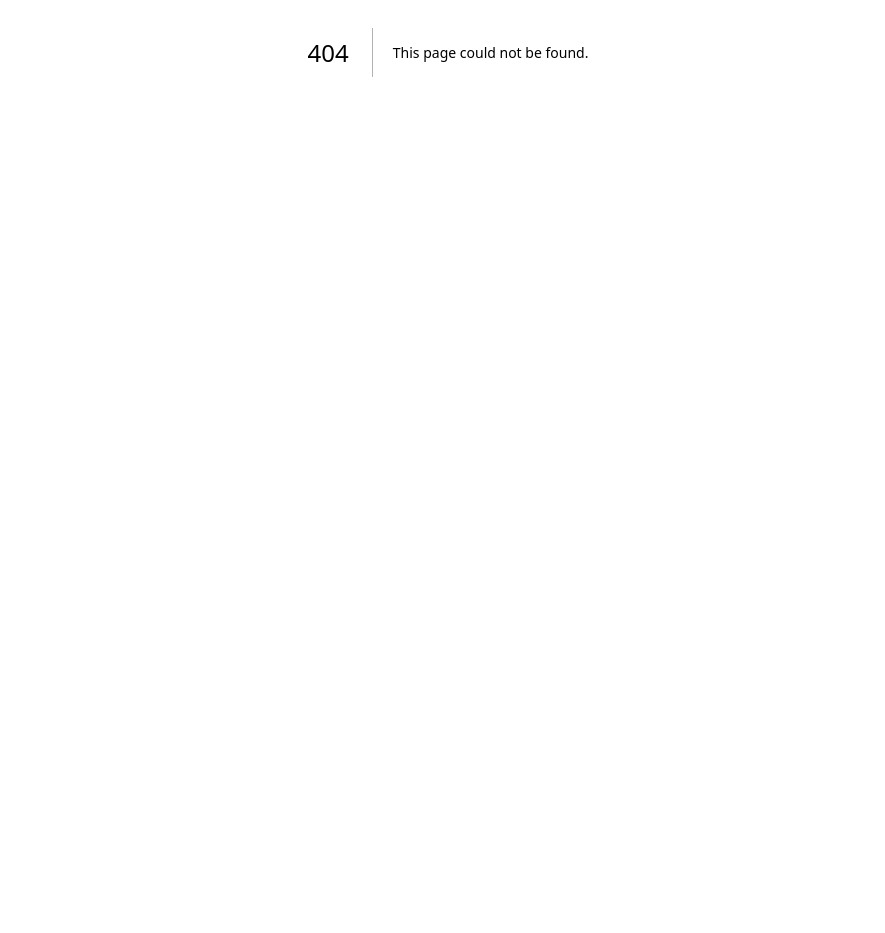
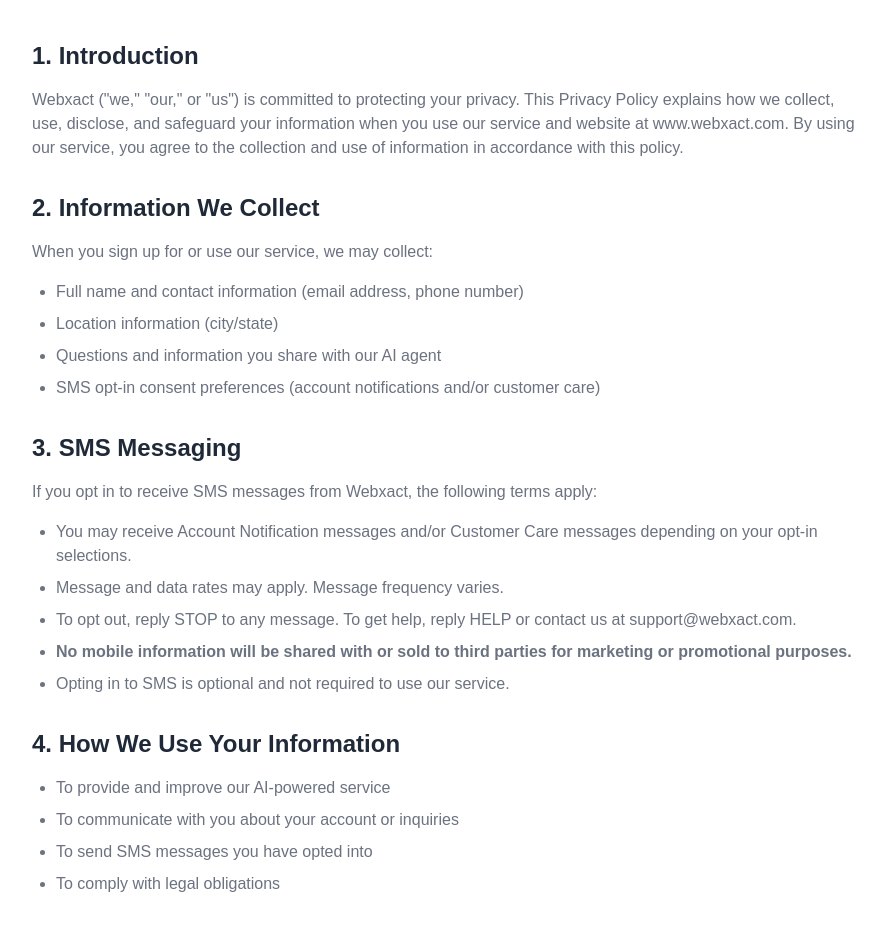
Before and after one commit to Textingman/bume-webxact, a Next.js app: page /privacy in a window 1280 px wide. Before the commit this address had no page. Shown: the part 348-1281 px from the top of the page, without its empty margins (192-1077 px from the left). Before the commit the page ends 800 px from the top, so only its background shows below. Built offline with nearby package versions, Linux system fonts and the light colour scheme.

Commit message:
Initial site setup: Webxact

```diff
--- /dev/null
+++ b/app/privacy/page.tsx
@@ -0,0 +1,59 @@
+import Link from 'next/link';
+import Navbar from '../components/Navbar';
+import Footer from '../components/Footer';
+
+export default function PrivacyPage() {
+  return (
+    <div className="min-h-screen" style={{ backgroundColor: '#FFFFFF' }}>
+      <Navbar />
+      <section className="py-12" style={{ backgroundColor: '#F5F7FA' }}>
+        <div className="max-w-4xl mx-auto px-4 sm:px-6 lg:px-8">
+          <h1 className="text-4xl font-extrabold mb-4" style={{ color: '#1F2937' }}>Privacy Policy</h1>
+          <p className="text-lg" style={{ color: '#6B7280' }}>Last Updated: October 21, 2026</p>
+        </div>
+      </section>
+      <section className="max-w-4xl mx-auto px-4 sm:px-6 lg:px-8 py-12">
+        <div className="prose prose-lg max-w-none">
+          <h2 className="text-2xl font-bold mt-8 mb-4" style={{ color: '#1F2937' }}>1. Introduction</h2>
+          <p className="mb-6" style={{ color: '#6B7280' }}>
+            Webxact ("we," "our," or "us") is committed to protecting your privacy. This Privacy Policy explains how we collect, use, disclose, and safeguard your information when you use our service and website at www.webxact.com. By using our service, you agree to the collection and use of information in accordance with this policy.
+          </p>
+          <h2 className="text-2xl font-bold mt-8 mb-4" style={{ color: '#1F2937' }}>2. Information We Collect</h2>
+          <p className="mb-4" style={{ color: '#6B7280' }}>When you sign up for or use our service, we may collect:</p>
+          <ul className="list-disc pl-6 mb-6 space-y-2" style={{ color: '#6B7280' }}>
+            <li>Full name and contact information (email address, phone number)</li>
+            <li>Location information (city/state)</li>
+            <li>Questions and information you share with our AI agent</li>
+            <li>SMS opt-in consent preferences (account notifications and/or customer care)</li>
+          </ul>
+          <h2 className="text-2xl font-bold mt-8 mb-4" style={{ color: '#1F2937' }}>3. SMS Messaging</h2>
+          <p className="mb-4" style={{ color: '#6B7280' }}>
+            If you opt in to receive SMS messages from Webxact, the following terms apply:
+          </p>
+          <ul className="list-disc pl-6 mb-6 space-y-2" style={{ color: '#6B7280' }}>
+            <li>You may receive Account Notification messages and/or Customer Care messages depending on your opt-in selections.</li>
+            <li>Message and data rates may apply. Message frequency varies.</li>
+            <li>To opt out, reply STOP to any message. To get help, reply HELP or contact us at support@webxact.com.</li>
+            <li><strong>No mobile information will be shared with or sold to third parties for marketing or promotional purposes.</strong></li>
+            <li>Opting in to SMS is optional and not required to use our service.</li>
+          </ul>
+          <h2 className="text-2xl font-bold mt-8 mb-4" style={{ color: '#1F2937' }}>4. How We Use Your Information</h2>
+          <ul className="list-disc pl-6 mb-6 space-y-2" style={{ color: '#6B7280' }}>
+            <li>To provide and improve our AI-powered service</li>
+            <li>To communicate with you about your account or inquiries</li>
+            <li>To send SMS messages you have opted into</li>
+            <li>To comply with legal obligations</li>
+          </ul>
+          <h2 className="text-2xl font-bold mt-8 mb-4" style={{ color: '#1F2937' }}>5. Contact Us</h2>
+          <p className="mb-6" style={{ color: '#6B7280' }}>
+            If you have questions about this Privacy Policy, please contact us at:<br />
+            Webxact<br />
+            8 The Green, Ste A, Dover, DE 19901<br />
+            Email: <a href="mailto:support@webxact.com" style={{ color: '#1A3A6B' }}>support@webxact.com</a>
+          </p>
+        </div>
+      </section>
+      <Footer />
+    </div>
+  );
+}
```
